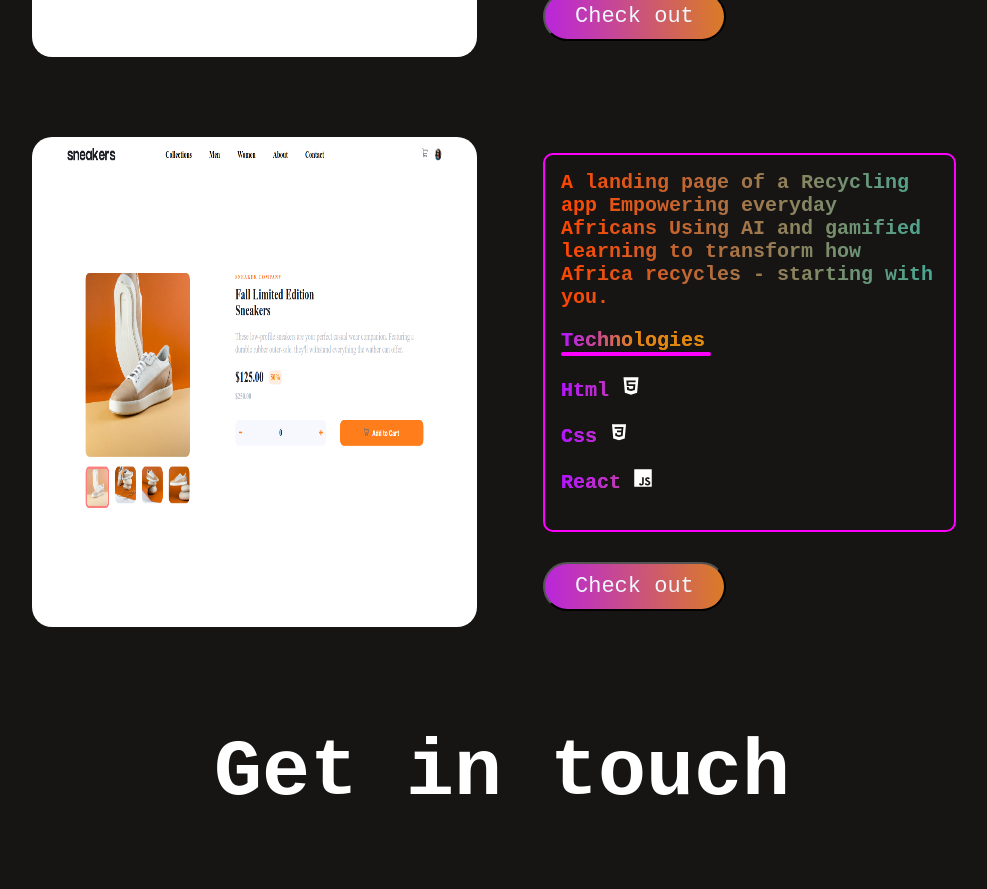
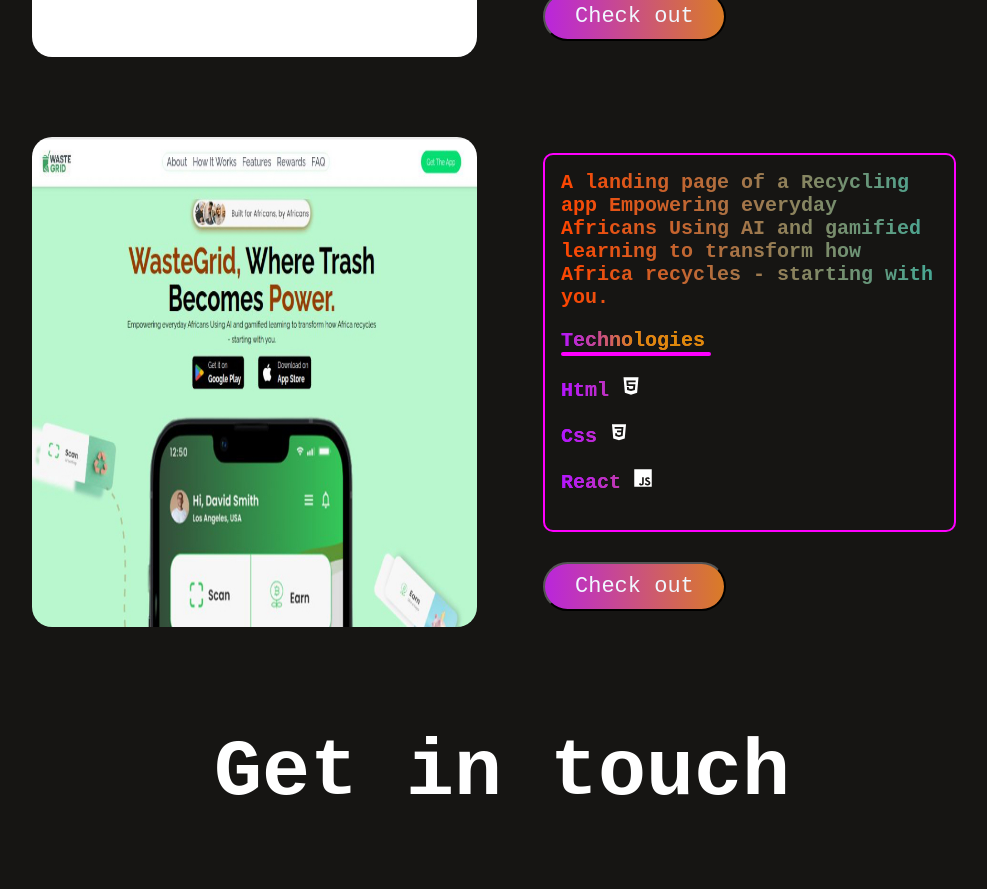
Before and after one commit to jexzyjames/portfolio, a React (Create React App) app: page / in a window 1280 px wide. Shown: the part 5500-6389 px from the top of the page, without its empty margins (138-1125 px from the left). Built offline with nearby package versions, Linux system fonts and the light colour scheme.

Commit message:
Change image reference for work item 6

```diff
--- a/src/Portfolio/assets/mywork_data.js
+++ b/src/Portfolio/assets/mywork_data.js
@@ -71,7 +71,7 @@
         {
         w_no:6,
         w_name:"Web design",
-        w_img:ecommerce,
+        w_img:waste,
         text:'A landing page of a Recycling app Empowering everyday Africans Using AI and gamified learning to transform how Africa recycles - starting with you.',
         language:{
             text1: 'html',
```
